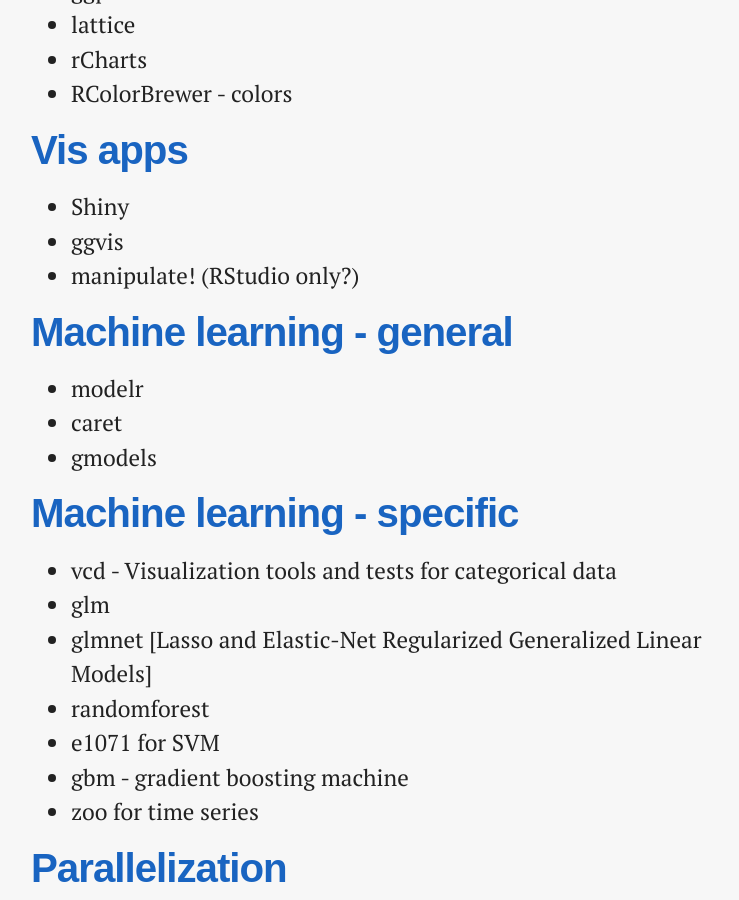
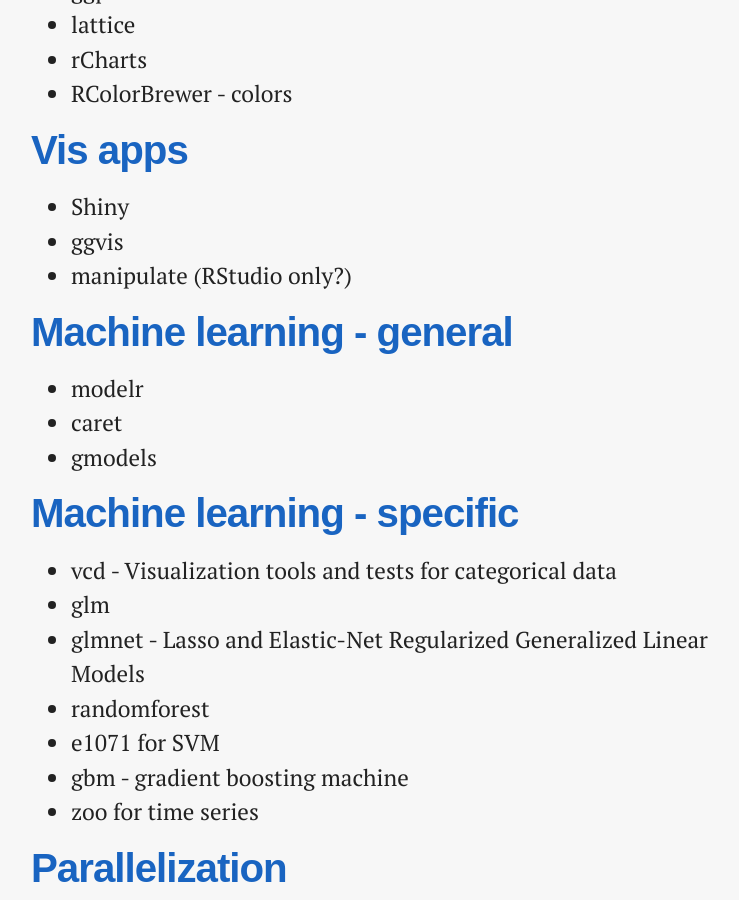
Before and after one commit to pavopax/pavopax.github.io, a Jekyll site: the page built from _posts/2016-09-12-r-packages.md, in a window 1280 px wide and 900 px high, scrolled down 1251 px. Shown: the whole window, without its empty margins (241-980 px from the left). Built offline with Jekyll 4.4.1, drawn with Linux system fonts in a browser that asks for light colours; nearby versions of some CDN libraries; library files that are not in the unit come from our copies.

Commit message:
[update] style tweaks

```diff
--- a/_posts/2016-09-12-r-packages.md
+++ b/_posts/2016-09-12-r-packages.md
@@ -42,7 +42,7 @@
 # Vis apps
 - Shiny
 - ggvis
-- manipulate! (RStudio only?)
+- manipulate (RStudio only?)
 
 
 # Machine learning - general
@@ -53,7 +53,7 @@
 # Machine learning - specific
 - vcd - Visualization tools and tests for categorical data
 - glm
-- glmnet [Lasso and Elastic-Net Regularized Generalized Linear Models]
+- glmnet - Lasso and Elastic-Net Regularized Generalized Linear Models
 - randomforest
 - e1071 for SVM
 - gbm - gradient boosting machine
```
